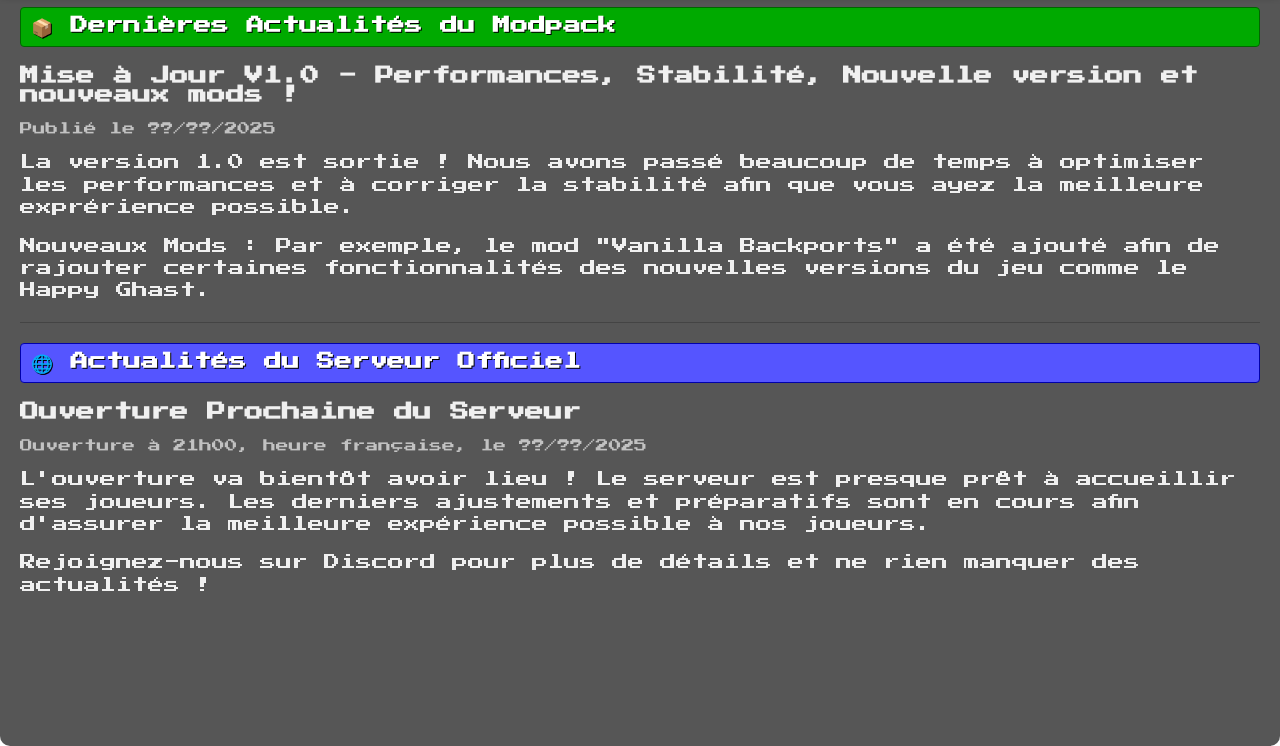
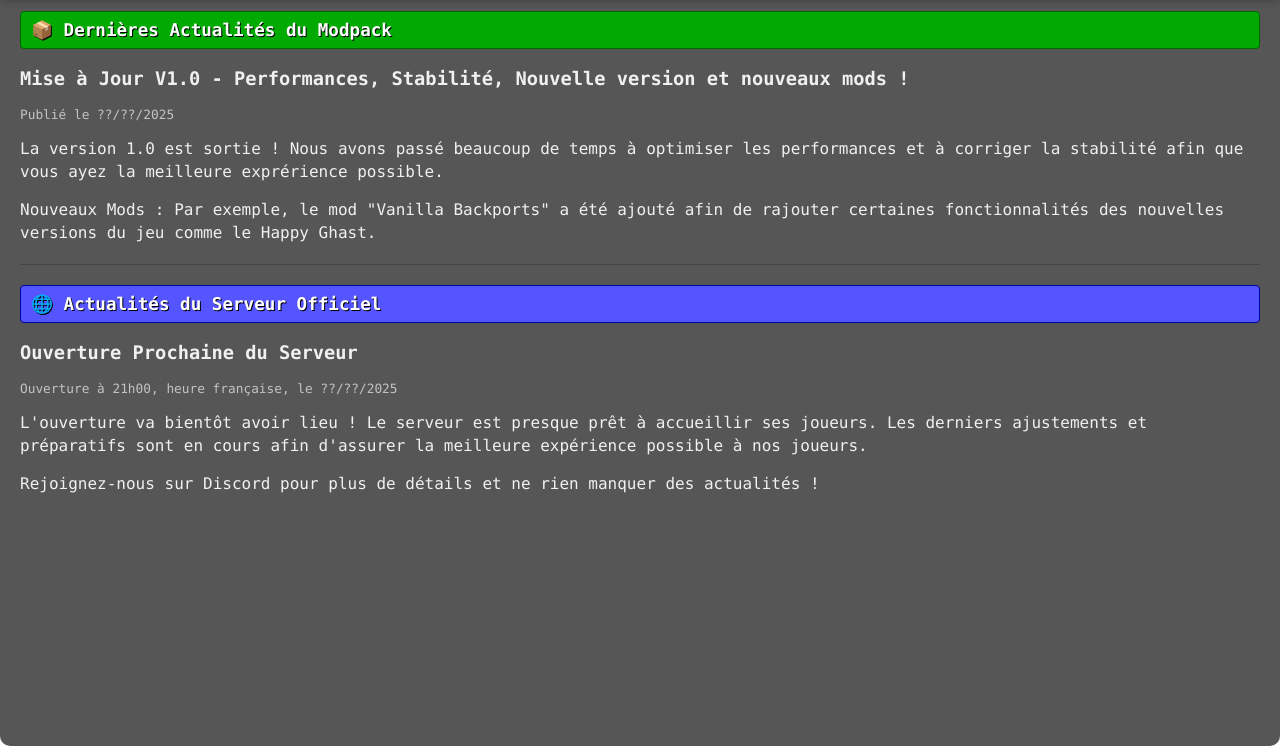
Before and after one commit to loumox85/moxiocraft, a plain HTML site: page index.html in a window 1280 px wide. Shown: the part 54-800 px from the top of the page. Drawn offline with Linux system fonts and the light colour scheme.

Commit message:
Modify index.html and update font style
Updated the HTML structure and changed the font to VT323.

```diff
--- a/index.html
+++ b/index.html
@@ -5,7 +5,7 @@
     <meta name="viewport" content="width=device-width, height=device-height, initial-scale=1.0">
     <link rel="stylesheet" href="styles.css">
     <title>Quoi d'neuf ? - Moxiocraft</title>
-    <link href="https://fonts.googleapis.com/css2?family=Press+Start+2P&display=swap" rel="stylesheet">
+    <link href="https://fonts.googleapis.com/css2?family=VT323&display=swap" rel="stylesheet">
 </head>
 <body>
 
```
